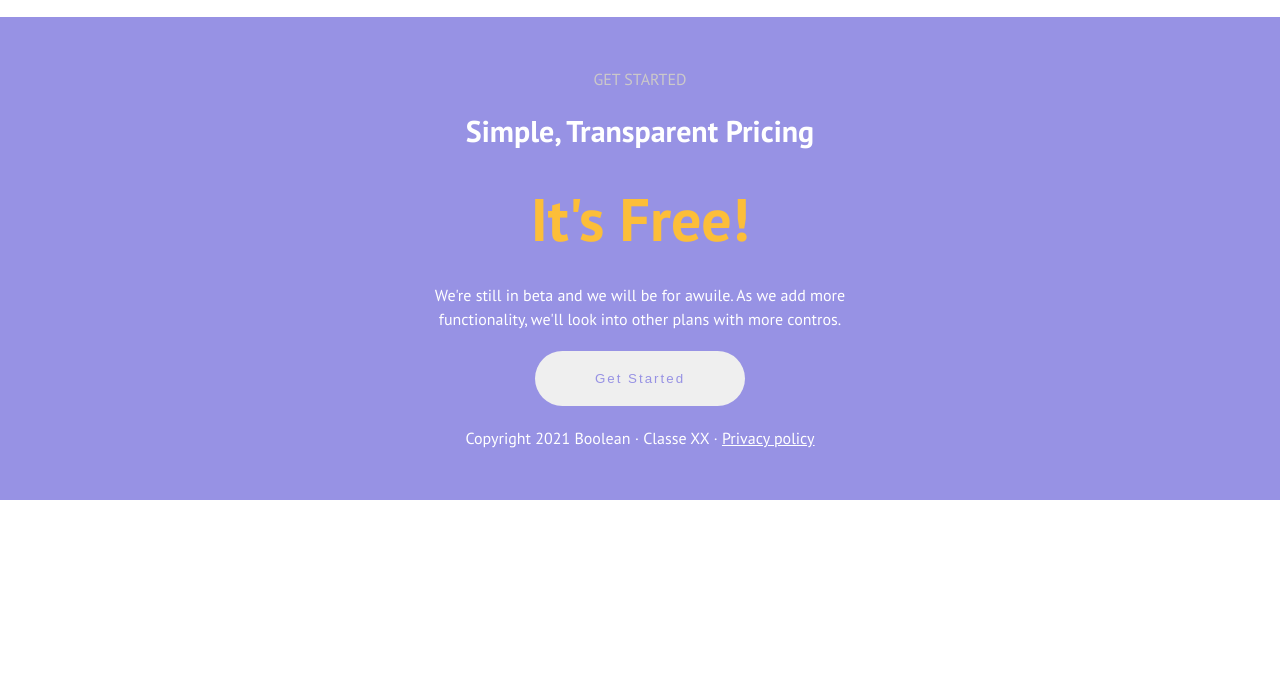
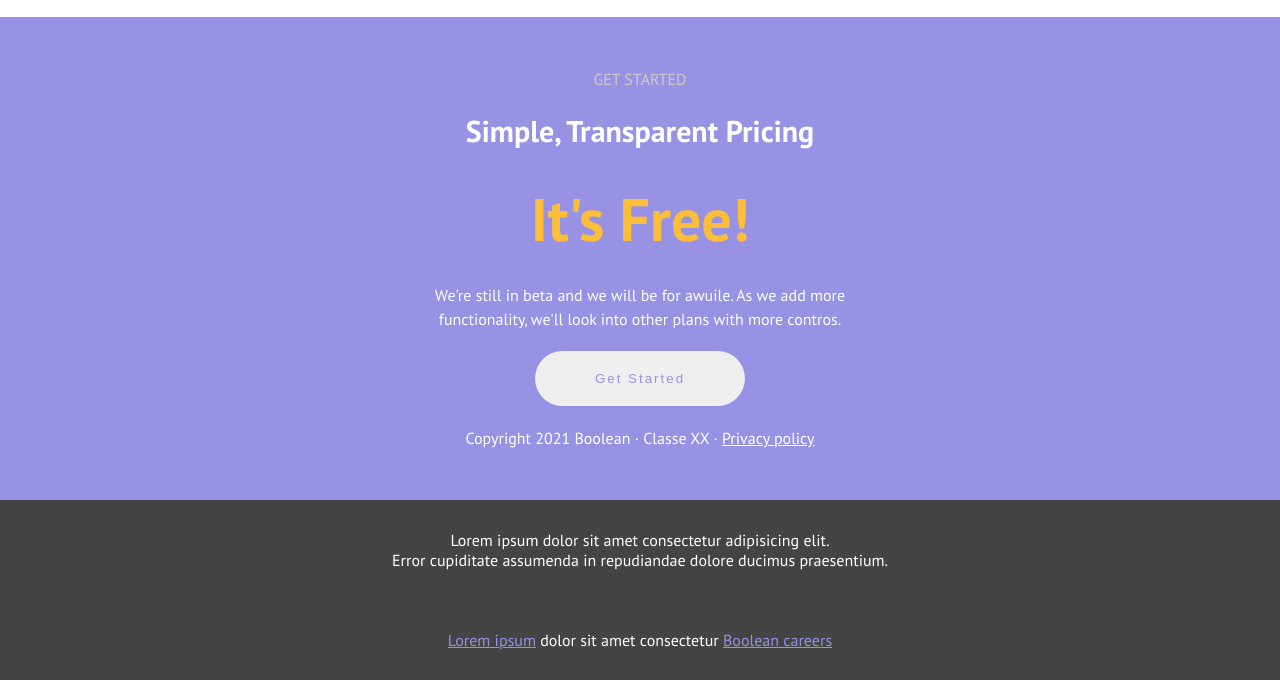
Before and after one commit to MatteD04/htmlcss-responsive-layout, a plain HTML site: page index.html in a window 1280 px wide. Shown: the part 3808-4488 px from the top of the page. Before the commit the page ends 4308 px from the top, so only its background shows below. Drawn offline with Linux system fonts and the light colour scheme.

Commit message:
feat: add footer

```diff
--- a/index.html
+++ b/index.html
@@ -251,5 +251,13 @@
             </div>
         </section>
     </main>
+    <footer>
+        <div class="container">
+            <div>
+                <p>Lorem ipsum dolor sit amet consectetur adipisicing elit. <br>Error cupiditate assumenda in repudiandae dolore ducimus praesentium.</p>
+                <p><a href="#">Lorem ipsum</a> dolor sit amet consectetur <a href="#">Boolean careers</a></p>
+            </div>
+        </div>
+    </footer>
 </body>
 </html>
--- a/style.css
+++ b/style.css
@@ -336,6 +336,19 @@ header{
     color: #fff;
 }
 
+/*FOOTER*/
+footer{
+    background-color: #444;
+    color: #fff;
+    text-align: center;
+}
+footer p{
+    padding: 30px 0;
+}
+footer a{
+    color: #9792e4;
+}
+
 /*responsivity*/
 /*media for tablet (0-992px)*/
 @media screen and (max-width:992px){
```
